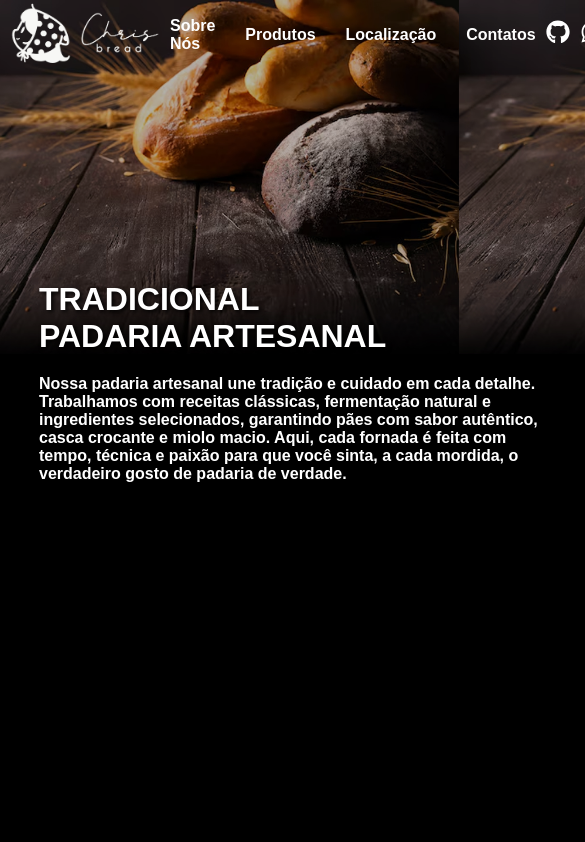
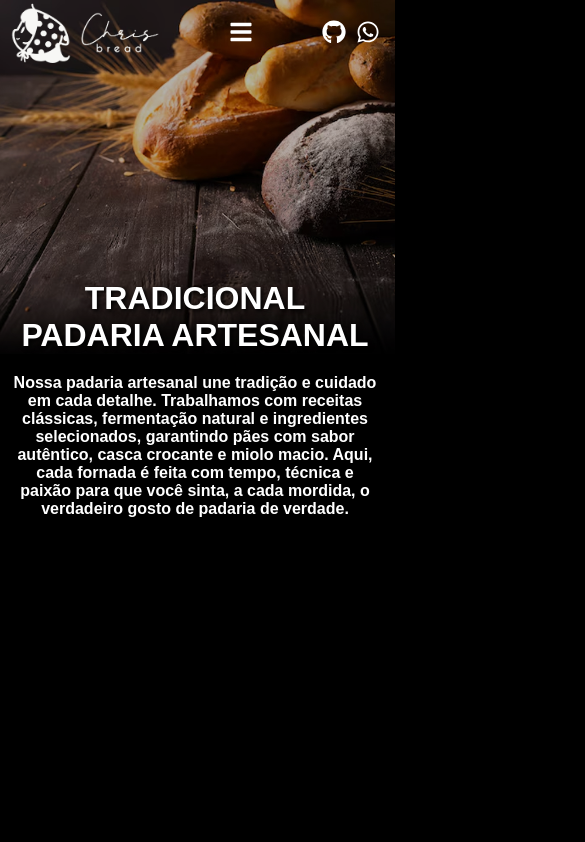
Before and after one commit to joaotiagoprofissional/Site-ChrisBread, a React (Vite) app: page / in a window 390 px wide. Shown: the top 842 px of the page, 585 px wide, since content can reach past the window. Built offline with nearby package versions, Linux system fonts and the light colour scheme.

Commit message:
refactor: Feito responsividade do sistema

```diff
--- a/src/components/footer/Footer.tsx
+++ b/src/components/footer/Footer.tsx
@@ -9,18 +9,16 @@ export function Footer(){
         <>
             <section className="container-section">
                 <div className="phone-address">
-                    <a className="phone" href="">
-                        <div className="zap">
-                            <span className="icon-zap"><FaWhatsapp /></span>
-                            <p>(21) 97214-9736</p>
-                        </div>
-                        <div className="git-hub">
+                    <a className="zap" href="https://wa.me/5521972149736?text=ol%C3%A1%20vim%20pelo%20projeto%20Chris%20Bread" target='_blank' rel='noopener noreferrer'>
+                        <span className="icon-zap"><FaWhatsapp /></span>
+                        <p>(21) 97214-9736</p>
+                    </a>
+                        <a className="git-hub" href="https://github.com/joaotiagoprofissional/Site-ChrisBread" target="_blank">
                             <span className="icon-git"><FaGithub /></span>
                             <p>Repositório</p>
-                        </div>
-                    </a>
+                        </a>
                     <h4>Endereço:</h4>
-                    <p>Rua da Padaria, nº X, Bairro Y - Rio de Janeiro-RJ</p>
+                    <p className="address" >Rua da Padaria, nº X, Bairro Y - Rio de Janeiro-RJ</p>
                 </div>
                 <div className="map">
                     <iframe
--- a/src/components/footer/footer.css
+++ b/src/components/footer/footer.css
@@ -18,6 +18,10 @@
 .zap, .git-hub{
     display: flex;
     gap: 4px;
+}
+
+.git-hub{
+    margin: 10px 0;
 }
 
 .icon-zap, .icon-git{
@@ -43,3 +47,21 @@
 .text-italic{
     font-style: italic;
 }
+
+@media (max-width: 768px){
+    .container-section{
+        flex-direction: column;
+    }
+
+    .zap, .git-hub{
+    justify-content: center;
+}
+
+    .phone-address h4{
+        display: none;
+    }
+
+    .address{
+        margin-bottom: 10px;
+    }
+}
--- a/src/components/hero/hero.css
+++ b/src/components/hero/hero.css
@@ -23,3 +23,14 @@
 .text p{
     font-weight: bold;
 }
+
+@media (max-width: 768px){
+
+    .text{
+        width: 100%;
+        top: 200px;
+        left: 0;
+        text-align: center;
+        padding: 10px;
+    }
+}
--- a/src/components/menu/Menu.tsx
+++ b/src/components/menu/Menu.tsx
@@ -1,20 +1,32 @@
 import logo from '../../assets/images/logo_white.png'
 import { FaGithub } from "react-icons/fa6";
 import { FaWhatsapp } from "react-icons/fa";
+import { FaBars, FaTimes } from "react-icons/fa"
 
 import './menu.css'
+import { useState } from 'react';
 
 
 export function Menu(){
+    const [ isOpen, setIsOpen ] = useState(false)
+
+    function toggleMenu(){
+        setIsOpen(!isOpen)
+    }
 
     return(
         <nav className='container-menu'>
-             <a href="/"><img src={logo} alt="Logo Empresa" /></a>
-            <ul>
-                <li><a href="/">Sobre Nós</a></li>
-                <li><a href="/">Produtos</a></li>
-                <li><a href="/">Localização</a></li>
-                <li><a href="/">Contatos</a></li>
+            <a href="/"><img src={logo} alt="Logo Empresa" /></a>
+
+            <button className='menu-btn' onClick={toggleMenu} >
+                {isOpen ? <FaTimes /> : <FaBars />}
+            </button>
+
+            <ul className={isOpen ? "nav active" : "nav"} >
+                <li><a href="#">Sobre Nós</a></li>
+                <li><a href="#">Produtos</a></li>
+                <li><a href="#">Localização</a></li>
+                <li><a href="#">Contatos</a></li>
             </ul>
             <div className="icons">
                     <a href="https://github.com/joaotiagoprofissional/Site-ChrisBread" target='_blank' rel='noopener noreferrer'><FaGithub /></a>
--- a/src/components/menu/menu.css
+++ b/src/components/menu/menu.css
@@ -12,11 +12,21 @@
     width: 150px;
 }
 
-.container-menu ul{
+.menu-btn{
+    font-size: 1.5rem;
+    background: none;
+    border: none;
+    color: #fff;
+    cursor: pointer;
+    display: none;
+}
+
+.nav{
     display: flex;
     align-items: center;
     justify-content: center;
     gap: 10px;
+    z-index: 1000;
 }
 
 .container-menu li{
@@ -42,3 +52,24 @@
     align-items: center;
     gap: 10px;
 }
+
+@media (max-width: 768px) {
+    .menu-btn{
+        display: block;
+    }
+
+    .nav{
+        position: absolute;
+        background-color: #000;
+        color: #fff;
+        top: 70px;
+        left: 0;
+        width: 100%;
+        flex-direction: column;
+        align-items: center;
+        display: none;
+    }
+    .nav.active{
+        display: flex;
+    }
+}
```
